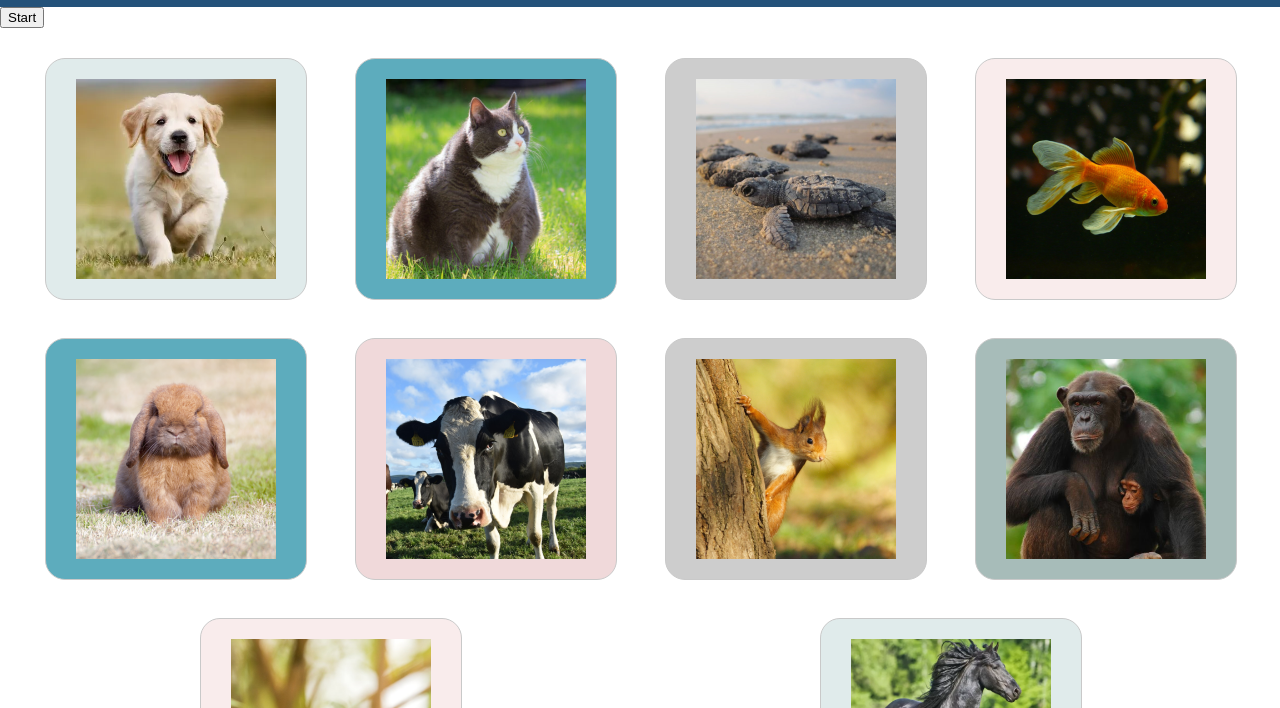
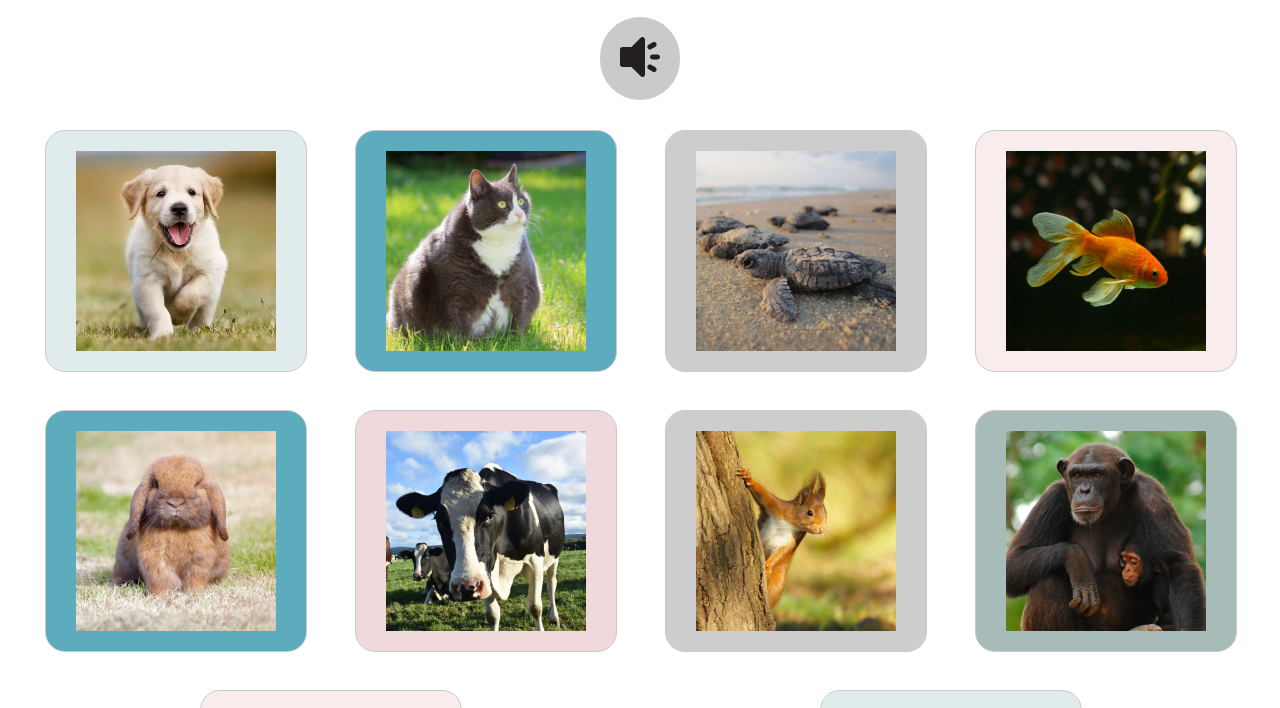
Before and after one commit to silacpr/ecolingo, a plain HTML site: page animaux_reconnaissance_espagnol.html in a window 1280 px wide. Shown: the part 78-786 px from the top of the page. Drawn offline with Linux system fonts and the light colour scheme.

Commit message:
petite_modif

```diff
--- a/animaux_reconnaissance_espagnol.html
+++ b/animaux_reconnaissance_espagnol.html
@@ -17,14 +17,27 @@
             <select id="languageSelect">
                 <option value="es">Espagnol</option>
                 <option value="en">Anglais</option>
-                <option value="fr">Français</option>
             </select>
           </div>
         </div>
     </header>
 
-    <button id="btStart" onclick="start();">Start</button>
-
+    <div class="div_son">
+      <button id="btStart" onclick="start();" class="bouton_son">
+        <svg version="1.0" id="Layer_1" xmlns="http://www.w3.org/2000/svg" xmlns:xlink="http://www.w3.org/1999/xlink" width="40px" height="40px" viewBox="0 0 64 64" enable-background="new 0 0 64 64" xml:space="preserve" fill="#000000">
+          <g id="SVGRepo_bgCarrier" stroke-width="0"></g>
+          <g id="SVGRepo_tracerCarrier" stroke-linecap="round" stroke-linejoin="round"></g>
+          <g id="SVGRepo_iconCarrier">
+              <g>
+                  <path fill="#231F20" d="M59.998,28.001h-7.999c-2.211,0-4,1.789-4,4s1.789,4,4,4h7.999c2.211,0,4-1.789,4-4 S62.209,28.001,59.998,28.001z"></path>
+                  <path fill="#231F20" d="M49.71,19.466l6.929-4c1.914-1.105,2.57-3.551,1.461-5.465c-1.102-1.914-3.547-2.57-5.46-1.465l-6.93,4 c-1.914,1.105-2.57,3.551-1.461,5.464C45.351,19.915,47.796,20.571,49.71,19.466z"></path>
+                  <path fill="#231F20" d="M56.639,48.535l-6.929-3.999c-1.914-1.105-4.355-0.449-5.461,1.464c-1.105,1.914-0.453,4.359,1.461,5.465 l6.93,4c1.913,1.105,4.358,0.449,5.464-1.465S58.553,49.641,56.639,48.535z"></path>
+                  <path fill="#231F20" d="M37.53,0.307c-1.492-0.625-3.211-0.277-4.359,0.867L18.343,16.001H4c-2.211,0-4,1.789-4,4v24 C0,46.211,1.789,48,4,48h14.343l14.828,14.828C33.937,63.594,34.96,64,35.999,64c0.516,0,1.035-0.098,1.531-0.305 c1.496-0.617,2.469-2.078,2.469-3.695V4.001C39.999,2.384,39.026,0.924,37.53,0.307z"></path>
+              </g>
+          </g>
+      </svg>
+      </button>
+    </div>
     <div class="lesbox">
 
 <div class="flip-container" onclick="answer('Perro')">
--- a/style.css
+++ b/style.css
@@ -108,6 +108,7 @@ header{
     justify-self: space-between;
     padding : 5px;
     color: white;
+    padding: 0px 40px;
  }
 
 header h1 {
@@ -213,3 +214,21 @@ select::-ms-expand {
 .practice:hover{
   background-color: rgb(87, 182, 87);
 }
+
+.div_son{
+  display: flex;
+  flex-wrap: wrap;
+  justify-content: space-around;
+  margin: 20px 0px;
+}
+
+.bouton_son{
+  padding : 20px;
+  border-radius: 50px;
+  border: none;
+  background-color: rgb(202, 202, 202);
+}
+
+.bouton_son:hover{
+  background-color: rgb(170, 170, 170);
+}
```
Also changed, not shown: animaux_reconnaissance_anglais.html (+16 -2 lines), animaux_revision_anglais.html (+0 -1 lines), animaux_revision_espagnol.html (+0 -1 lines), index.html (+4 -5 lines).
